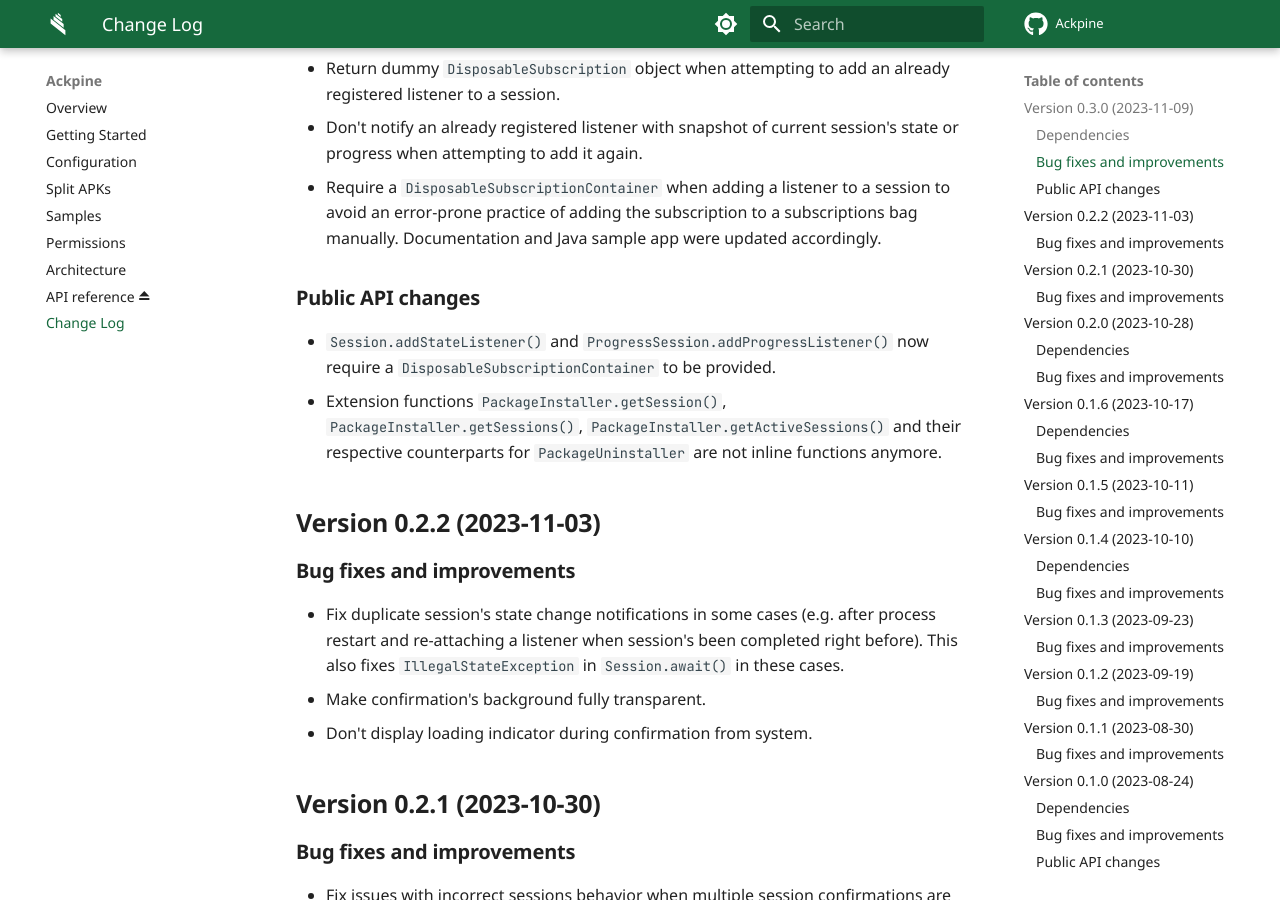
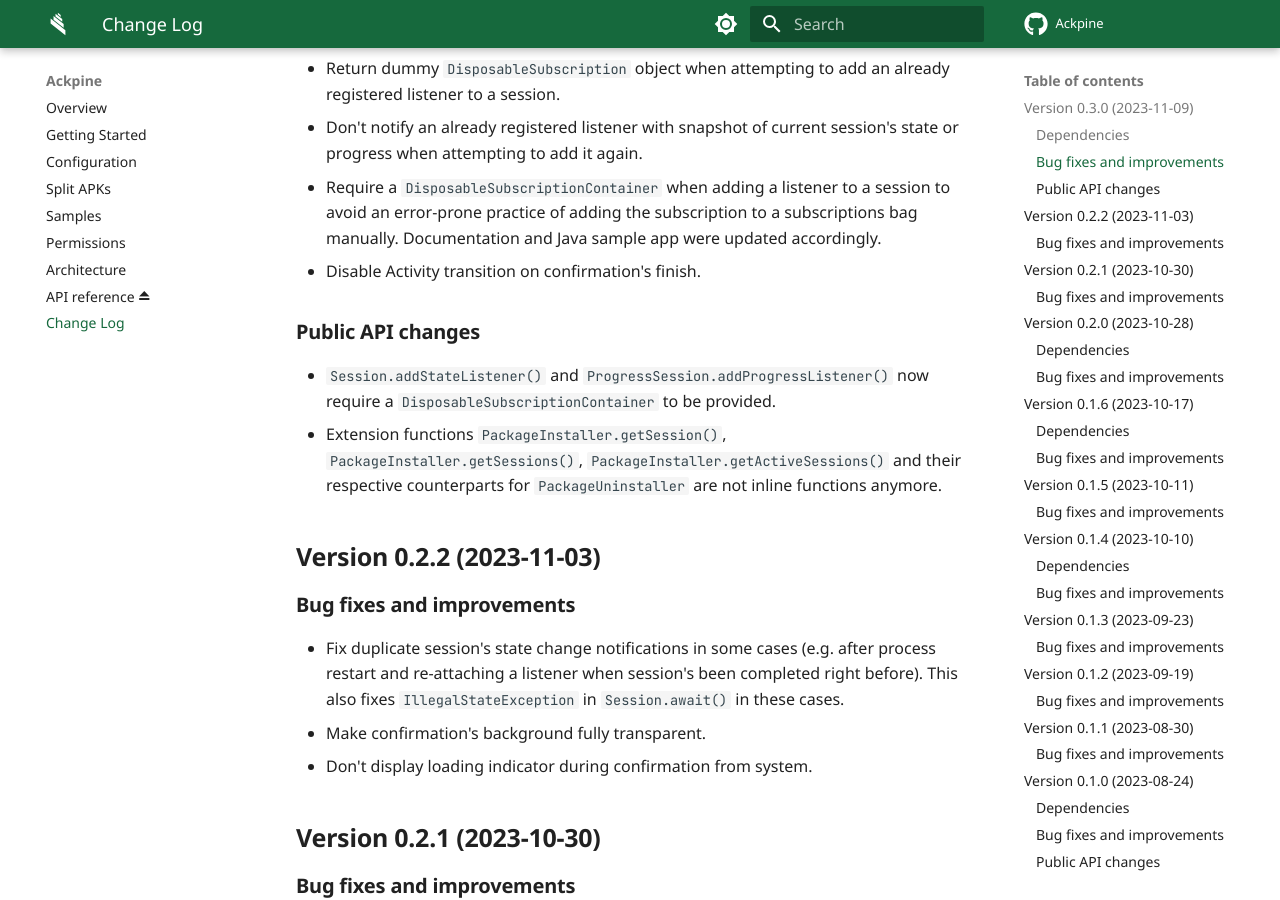
Before and after one commit to solrudev/Ackpine, an MkDocs documentation site: the page built from docs/changelog.md, in a window 1280 px wide and 900 px high, scrolled down 468 px. Built offline with MkDocs 1.6.1 and Material for MkDocs 9.7.7, drawn with Linux system fonts in a browser that asks for light colours; comment, search, counter and statistics services are not loaded.

Commit message:
0.3.0 changelog

```diff
--- a/docs/changelog.md
+++ b/docs/changelog.md
@@ -15,6 +15,7 @@ Version 0.3.0 (2023-11-09)
 - Return dummy `DisposableSubscription` object when attempting to add an already registered listener to a session.
 - Don't notify an already registered listener with snapshot of current session's state or progress when attempting to add it again.
 - Require a `DisposableSubscriptionContainer` when adding a listener to a session to avoid an error-prone practice of adding the subscription to a subscriptions bag manually. Documentation and Java sample app were updated accordingly.
+- Disable Activity transition on confirmation's finish.
 
 ### Public API changes
 
```
